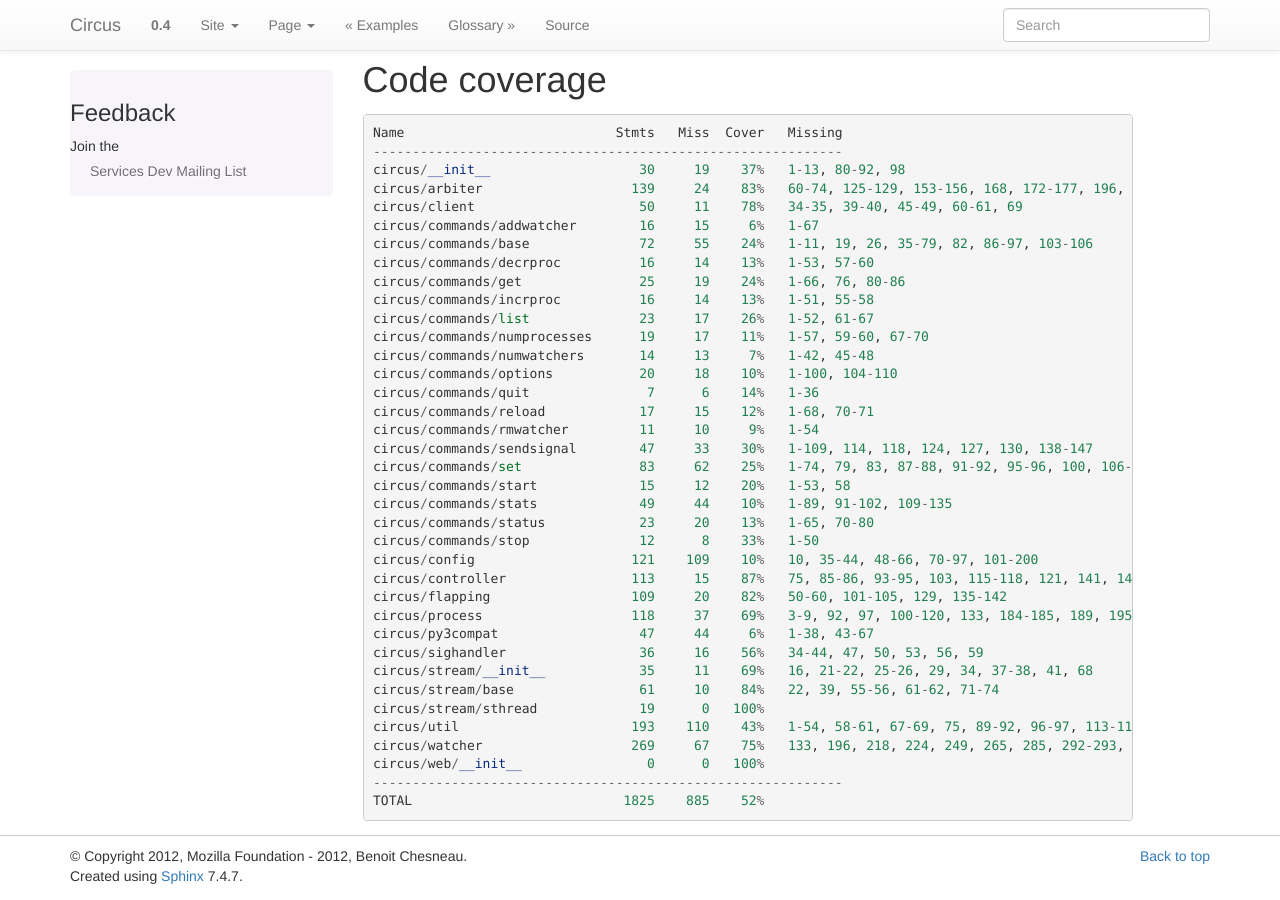
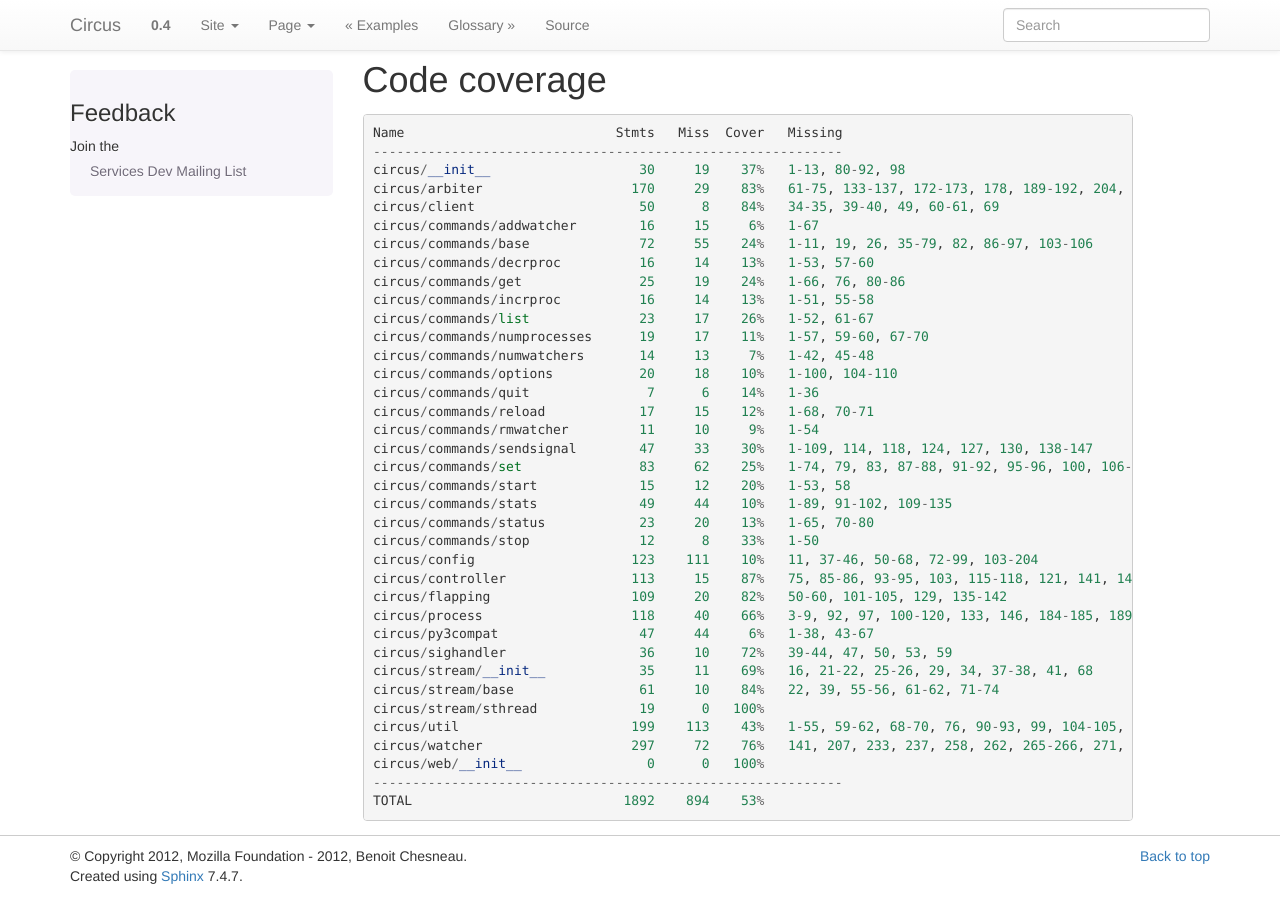
Before and after one commit to circus-tent/circus, a Sphinx documentation site: the page built from docs/source/coverage.rst, in a window 1280 px wide. Built offline with Sphinx 7.4.7, drawn with Linux system fonts in a browser that asks for light colours; pages that are not in the unit, such as notebooks, are missing from menus.

```diff
--- /dev/null
+++ b/docs/source/circushttpd.rst
@@ -0,0 +1,6 @@
+.. _circushttpd:
+
+circushttpd
+===========
+
+XXX
--- a/docs/source/coverage.rst
+++ b/docs/source/coverage.rst
@@ -8,8 +8,8 @@
     Name                           Stmts   Miss  Cover   Missing
     ------------------------------------------------------------
     circus/__init__                   30     19    37%   1-13, 80-92, 98
-    circus/arbiter                   139     24    83%   60-74, 125-129, 153-156, 168, 172-177, 196, 212, 236-237, 241
-    circus/client                     50     11    78%   34-35, 39-40, 45-49, 60-61, 69
+    circus/arbiter                   170     29    83%   61-75, 133-137, 172-173, 178, 189-192, 204, 208-213, 232, 248, 272-273, 277, 287-288
+    circus/client                     50      8    84%   34-35, 39-40, 49, 60-61, 69
     circus/commands/addwatcher        16     15     6%   1-67
     circus/commands/base              72     55    24%   1-11, 19, 26, 35-79, 82, 86-97, 103-106
     circus/commands/decrproc          16     14    13%   1-53, 57-60
@@ -28,17 +28,17 @@
     circus/commands/stats             49     44    10%   1-89, 91-102, 109-135
     circus/commands/status            23     20    13%   1-65, 70-80
     circus/commands/stop              12      8    33%   1-50
-    circus/config                    121    109    10%   10, 35-44, 48-66, 70-97, 101-200
+    circus/config                    123    111    10%   11, 37-46, 50-68, 72-99, 103-204
     circus/controller                113     15    87%   75, 85-86, 93-95, 103, 115-118, 121, 141, 147, 152-153
     circus/flapping                  109     20    82%   50-60, 101-105, 129, 135-142
-    circus/process                   118     37    69%   3-9, 92, 97, 100-120, 133, 184-185, 189, 195, 201, 207-210, 215-220, 238, 253
+    circus/process                   118     40    66%   3-9, 92, 97, 100-120, 133, 146, 184-185, 189, 195, 201, 207-210, 215-220, 233-234, 238, 253
     circus/py3compat                  47     44     6%   1-38, 43-67
-    circus/sighandler                 36     16    56%   34-44, 47, 50, 53, 56, 59
+    circus/sighandler                 36     10    72%   39-44, 47, 50, 53, 59
     circus/stream/__init__            35     11    69%   16, 21-22, 25-26, 29, 34, 37-38, 41, 68
     circus/stream/base                61     10    84%   22, 39, 55-56, 61-62, 71-74
     circus/stream/sthread             19      0   100%
-    circus/util                      193    110    43%   1-54, 58-61, 67-69, 75, 89-92, 96-97, 113-114, 124-125, 129-130, 134-137, 141-142, 149, 158, 167, 180, 188, 200, 208, 210, 214-220, 226-231, 236-289
-    circus/watcher                   269     67    75%   133, 196, 218, 224, 249, 265, 285, 292-293, 296-297, 305, 315, 331-333, 343-345, 351-356, 362-363, 373-374, 391, 410, 419, 428-431, 438, 441, 444-446, 468, 484, 486-487, 489-490, 492-493, 495, 497-498, 502-516
+    circus/util                      199    113    43%   1-55, 59-62, 68-70, 76, 90-93, 99, 104-105, 121-122, 132-133, 137-138, 142-145, 149-150, 156, 161, 170, 179, 192, 200, 212, 220, 222, 226-232, 238-243, 248-301
+    circus/watcher                   297     72    76%   141, 207, 233, 237, 258, 262, 265-266, 271, 298, 314, 334, 342-343, 346-347, 355, 365, 382-384, 394-396, 402-407, 413-414, 424-425, 442, 461, 470, 479-482, 489, 492, 495-497, 519, 535, 537-538, 540-541, 543-544, 546, 548-549, 553-567
     circus/web/__init__                0      0   100%
     ------------------------------------------------------------
-    TOTAL                           1825    885    52%
+    TOTAL                           1892    894    53%
```
Also changed, not shown: docs/source/index.rst (+16 -0 lines).
